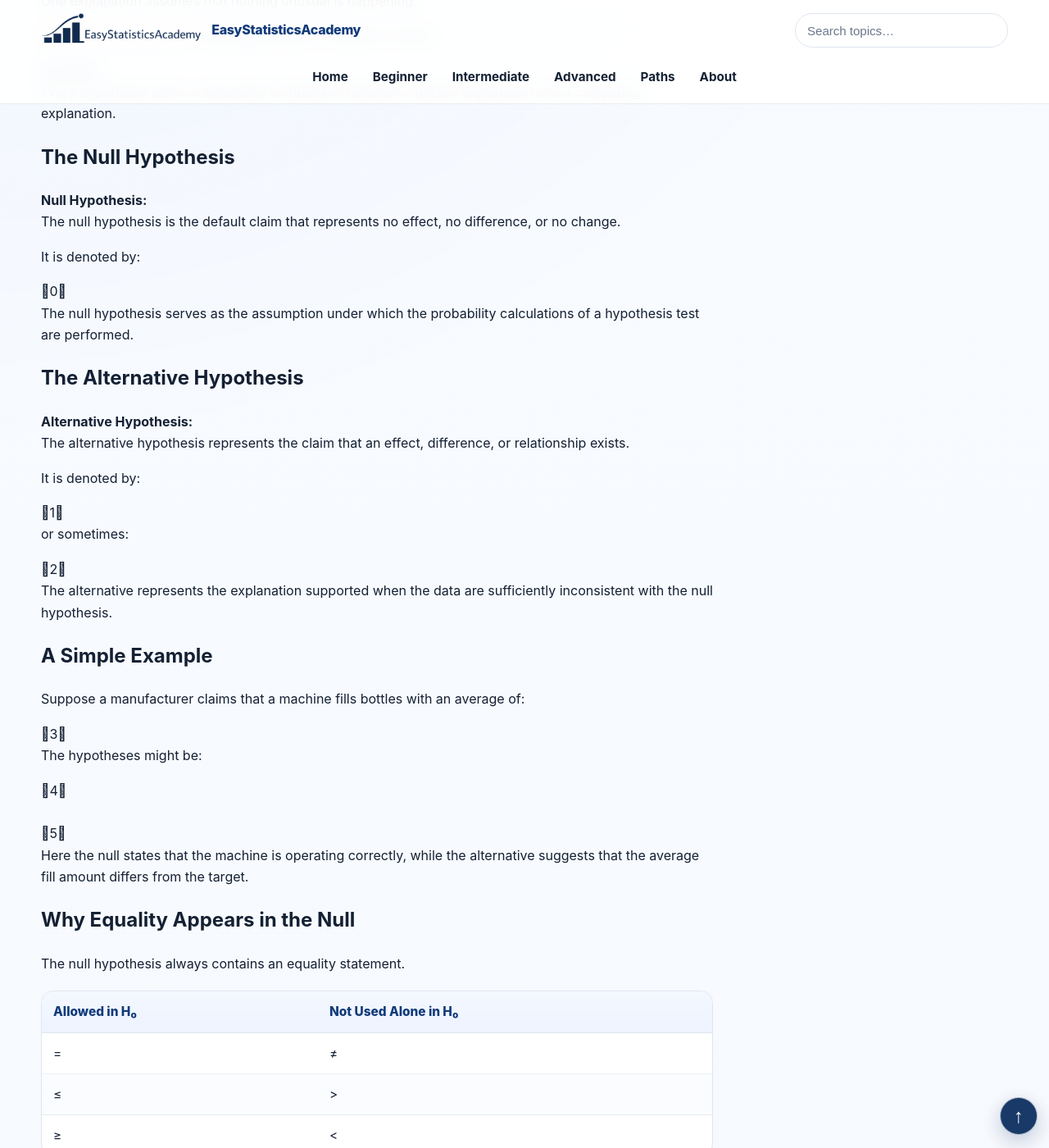
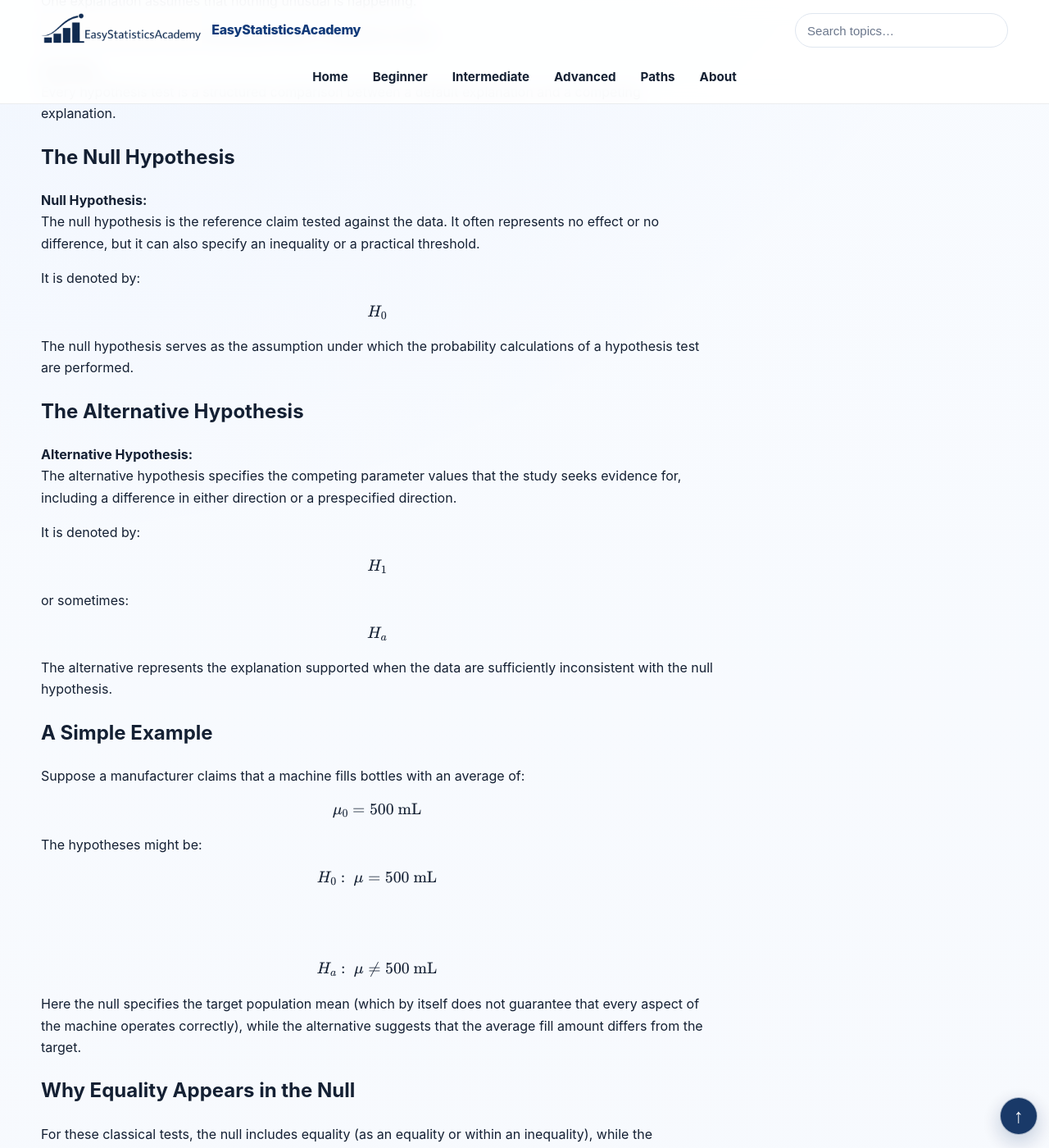
Before and after one commit to ammar-homaida-statistics/easystatisticsacademy, a Jekyll site: the page built from inference/hypothesis-testing/null-and-alternative/index.md, in a window 1280 px wide and 1400 px high, scrolled down 720 px. Shown: the whole window at 82% size. Built offline with Jekyll 4.4.1, drawn with Linux system fonts in a browser that asks for light colours; some of the changed text lies outside the part shown.

Commit message:
Restore fifteen verified expressions and refine statistical assumptions

```diff
--- a/inference/hypothesis-testing/null-and-alternative/index.md
+++ b/inference/hypothesis-testing/null-and-alternative/index.md
@@ -100,7 +100,7 @@ sidebar: false
       <strong>Null Hypothesis:</strong>
 
       <p>
-        The null hypothesis is the default claim that represents no effect, no difference, or no change.
+        The null hypothesis is the reference claim tested against the data. It often represents no effect or no difference, but it can also specify an inequality or a practical threshold.
       </p>
 
     </div>
@@ -109,7 +109,9 @@ sidebar: false
       It is denoted by:
     </p>
 
-    0
+    \[
+H_0
+\]
 
     <p>
       The null hypothesis serves as the assumption under which the probability calculations of a hypothesis test are performed.
@@ -122,7 +124,7 @@ sidebar: false
       <strong>Alternative Hypothesis:</strong>
 
       <p>
-        The alternative hypothesis represents the claim that an effect, difference, or relationship exists.
+        The alternative hypothesis specifies the competing parameter values that the study seeks evidence for, including a difference in either direction or a prespecified direction.
       </p>
 
     </div>
@@ -131,13 +133,17 @@ sidebar: false
       It is denoted by:
     </p>
 
-    1
+    \[
+H_1
+\]
 
     <p>
       or sometimes:
     </p>
 
-    2
+    \[
+H_a
+\]
 
     <p>
       The alternative represents the explanation supported when the data are sufficiently inconsistent with the null hypothesis.
@@ -149,27 +155,33 @@ sidebar: false
       Suppose a manufacturer claims that a machine fills bottles with an average of:
     </p>
 
-    3
+    \[
+\mu_0=500\ \mathrm{mL}
+\]
 
     <p>
       The hypotheses might be:
     </p>
 
-    4
+    \[
+H_0:\ \mu=500\ \mathrm{mL}
+\]
 
     <br><br>
 
-    5
+    \[
+H_a:\ \mu\neq500\ \mathrm{mL}
+\]
 
     <p>
-      Here the null states that the machine is operating correctly,
+      Here the null specifies the target population mean (which by itself does not guarantee that every aspect of the machine operates correctly),
       while the alternative suggests that the average fill amount differs from the target.
     </p>
 
     <h2>Why Equality Appears in the Null</h2>
 
     <p>
-      The null hypothesis always contains an equality statement.
+      For these classical tests, the null includes equality (as an equality or within an inequality), while the competing alternative excludes the null boundary.
     </p>
 
     <div class="table-wrap">
@@ -207,7 +219,7 @@ sidebar: false
     </div>
 
     <p>
-      This requirement allows probability calculations to be made under a specific assumption.
+      For composite one-sided null hypotheses, the reference distribution and p-value are often evaluated at the equality boundary, where the rejection probability is largest under standard monotone testing assumptions. This does not mean the full null consists of that boundary alone.
     </p>
 
     <h2>The Three Common Forms</h2>
@@ -222,11 +234,15 @@ sidebar: false
       Tests whether the parameter differs in either direction.
     </p>
 
-    6
+    \[
+H_0:\ \mu=\mu_0
+\]
 
     <br><br>
 
-    7
+    \[
+H_a:\ \mu\neq\mu_0
+\]
 
     <h3>Right-Tailed Alternative</h3>
 
@@ -234,11 +250,15 @@ sidebar: false
       Tests whether the parameter is larger than the null value.
     </p>
 
-    8
+    \[
+H_0:\ \mu\le\mu_0
+\]
 
     <br><br>
 
-    9
+    \[
+H_a:\ \mu>\mu_0
+\]
 
     <h3>Left-Tailed Alternative</h3>
 
@@ -246,16 +266,20 @@ sidebar: false
       Tests whether the parameter is smaller than the null value.
     </p>
 
-    10
+    \[
+H_0:\ \mu\ge\mu_0
+\]
 
     <br><br>
 
-    11
+    \[
+H_a:\ \mu<\mu_0
+\]
 
     <h2>Choosing the Alternative</h2>
 
     <p>
-      The research question determines the alternative hypothesis.
+      The research question should determine the direction of the alternative before inspecting the sample results; selecting a tail afterward changes the test's error properties.
     </p>
 
     <div class="table-wrap">
@@ -304,14 +328,18 @@ sidebar: false
       The hypotheses might be:
     </p>
 
-    12
+    \[
+H_0:\ p\le0.50
+\]
 
     <br><br>
 
-    13
+    \[
+H_a:\ p>0.50
+\]
 
     <p>
-      The alternative directly reflects the question of interest.
+      Here p denotes the population support proportion. A right-tailed test asks whether support exceeds 0.50; a sample proportion above 0.50 by itself does not establish statistical significance.
     </p>
 
     <h2>The Legal-System Analogy</h2>
@@ -384,7 +412,9 @@ sidebar: false
       Statistical tests calculate probabilities assuming:
     </p>
 
-    14
+    \[
+H_0
+\]
 
     <p>
       is true.
@@ -445,7 +475,7 @@ sidebar: false
       <strong>Core message:</strong>
 
       <p>
-        Every hypothesis test compares a null hypothesis representing a default claim against an alternative hypothesis representing a competing explanation. The evidence in the data determines whether the null remains plausible.
+        Every hypothesis test compares a null hypothesis representing a default claim against an alternative hypothesis representing a competing explanation. The observed evidence determines whether to reject the null; failure to reject is not evidence that the null has been proved true.
       </p>
 
     </div>
```
